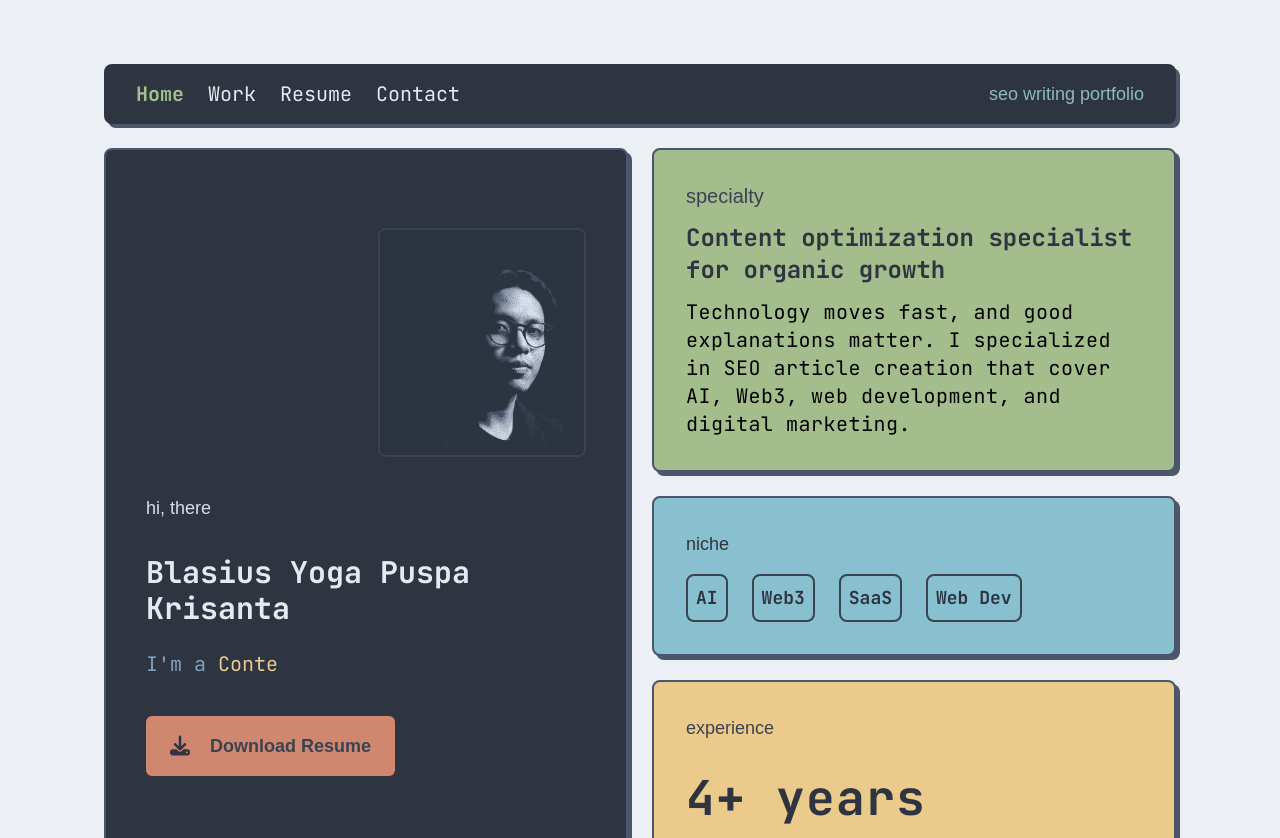
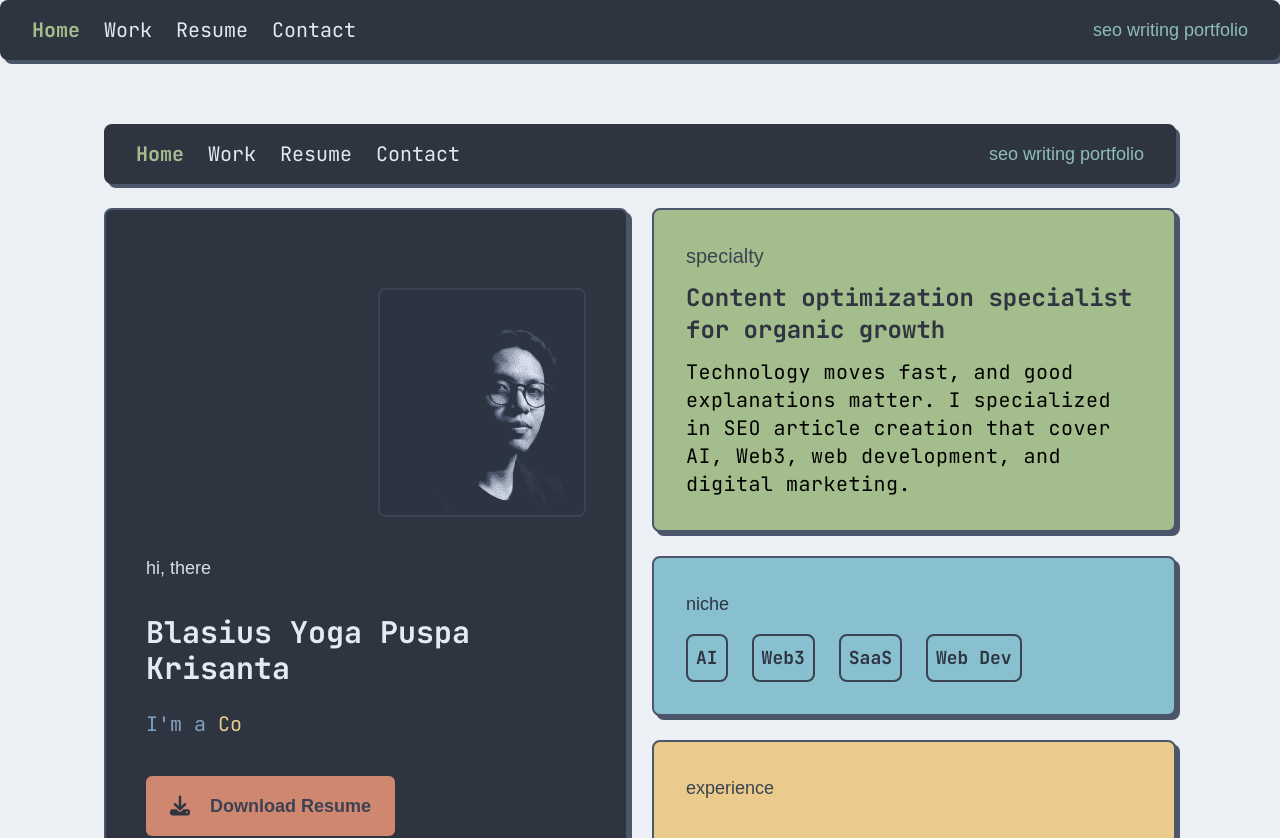
Before and after one commit to yogskr/seo-writing-portfolio, a React (Vite) app: page / in a window 1280 px wide. Shown: the top 838 px of the page. Built offline with nearby package versions, Linux system fonts and the light colour scheme; a web font is replaced by a local one.

Commit message:
Update App.jsx

```diff
--- a/src/App.jsx
+++ b/src/App.jsx
@@ -11,6 +11,8 @@ import { Home } from "./pages/home/Home";
 import { Work } from "./pages/work/Work";
 import { Contact } from "./pages/contact/Contact";
 import { Resume } from "./pages/resume/Resume";
+import { NavBarDesktop } from "./components/navigation/NavBarDesktop";
+import { FooterDesktop } from "./components/footer/FooterDesktop";
 
 // Pages that should show the navigation bar
 const pagesWithNavBar = ["/work", "/resume", "/contact"];
@@ -47,7 +49,7 @@ const pageTransition = {
 
 const MotionDiv = motion.div;
 
-function MainContent() {
+function MainContent({ className }) {
   const location = useLocation();
 
   useEffect(() => {
@@ -58,6 +60,7 @@ function MainContent() {
   }, [location.pathname]);
 
   return (
+    <div className={className}>
       <AnimatePresence mode="wait">
         <Routes location={location} key={location.pathname}>
           {routes.map((route) => (
@@ -80,6 +83,7 @@ function MainContent() {
           ))}
         </Routes>
       </AnimatePresence>
+    </div>
   );
 }
 
@@ -89,12 +93,12 @@ function AppContent() {
 
   return (
     <div className="bg-snow-storm-nord6 min-h-dvh">
-      <div className="flex-1">
-        <MainContent />
-      </div>
+      <NavBarDesktop />
+      <MainContent className="flex-1" />
       {showNavBar && (
         <NavBar showNavBar={showNavBar} currentPath={location.pathname} />
       )}
+      <FooterDesktop />
     </div>
   );
 }
```
Lines whose indentation alone changed are shown as unchanged.
